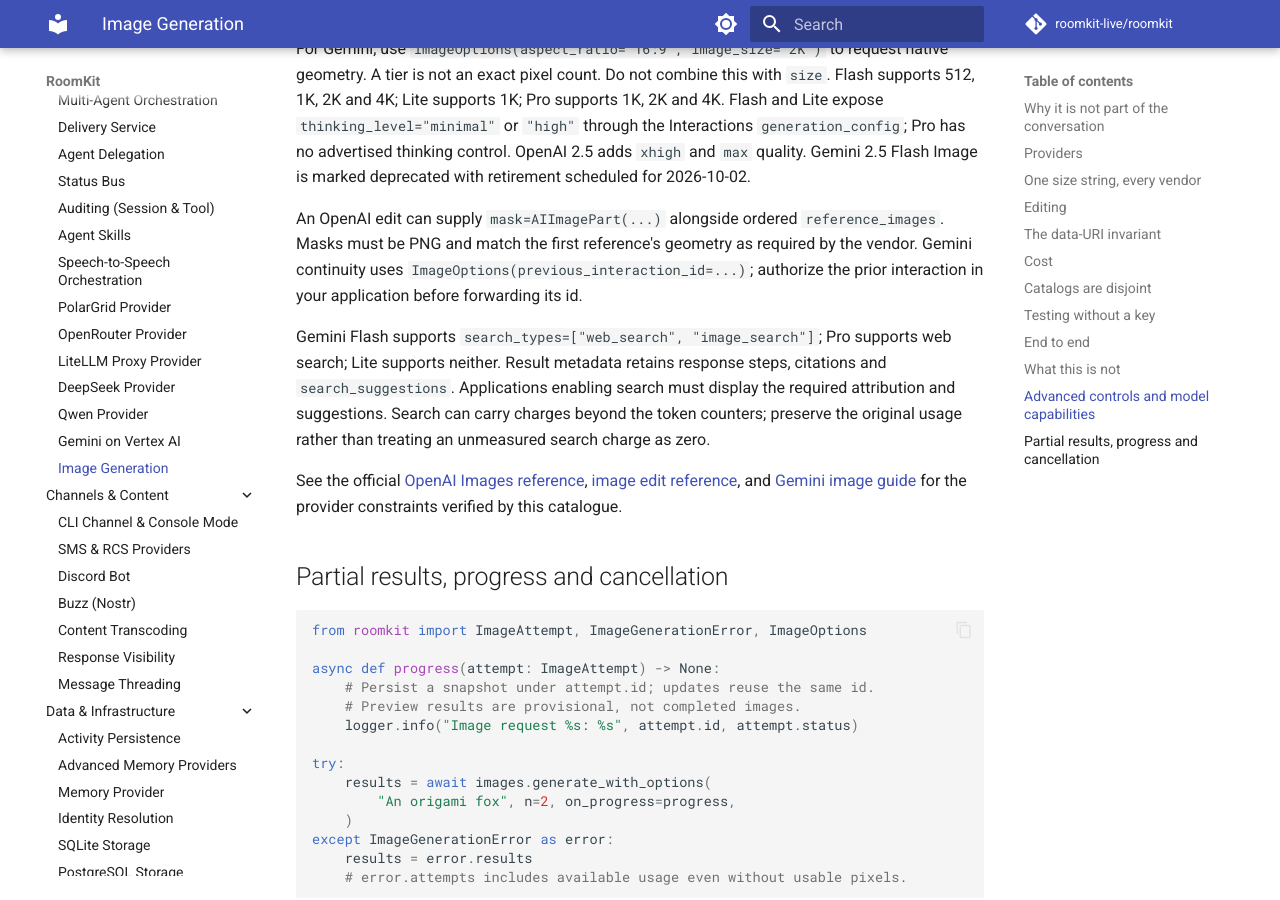
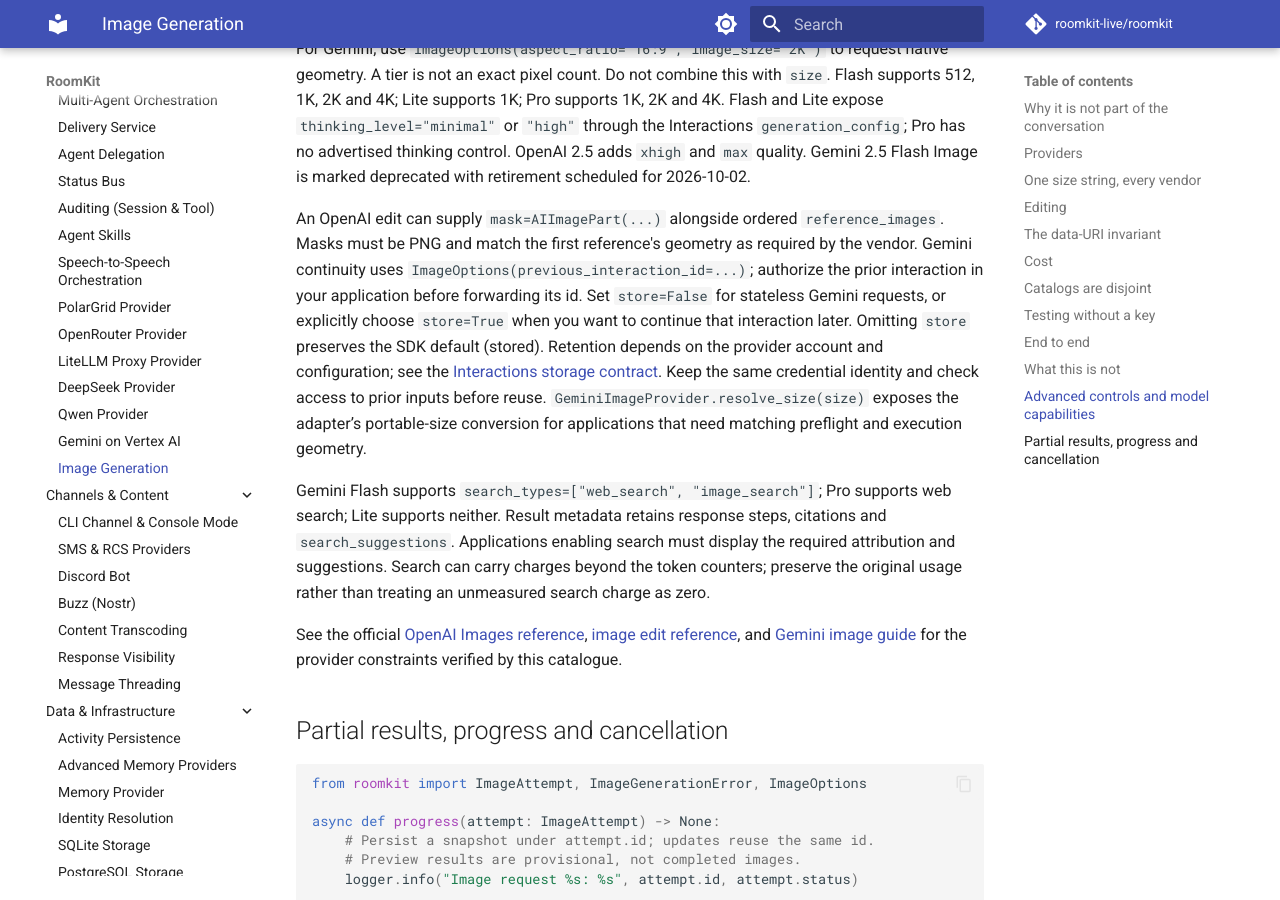
Before and after one commit to roomkit-live/roomkit-docs, an MkDocs documentation site: the page built from docs/guides/image-generation.md, in a window 1280 px wide and 900 px high, scrolled down 5819 px. Built offline with MkDocs 1.6.1 and Material for MkDocs 9.7.7, drawn with Linux system fonts in a browser that asks for light colours; comment, search, counter and statistics services are not loaded.

Commit message:
docs(images): explain Gemini storage and public geometry resolver

```diff
--- a/docs/guides/image-generation.md
+++ b/docs/guides/image-generation.md
@@ -181,7 +181,14 @@ An OpenAI edit can supply `mask=AIImagePart(...)` alongside ordered
 `reference_images`. Masks must be PNG and match the first reference's geometry
 as required by the vendor. Gemini continuity uses
 `ImageOptions(previous_interaction_id=...)`; authorize the prior interaction in
-your application before forwarding its id.
+your application before forwarding its id. Set `store=False` for stateless
+Gemini requests, or explicitly choose `store=True` when you want to continue
+that interaction later. Omitting `store` preserves the SDK default (stored).
+Retention depends on the provider account and configuration; see the
+[Interactions storage contract](https://ai.google.dev/gemini-api/docs/interactions-overview).
+Keep the same credential identity and check access to prior inputs before reuse.
+`GeminiImageProvider.resolve_size(size)` exposes the adapter’s portable-size
+conversion for applications that need matching preflight and execution geometry.
 
 Gemini Flash supports `search_types=["web_search", "image_search"]`; Pro
 supports web search; Lite supports neither. Result metadata retains response
```
